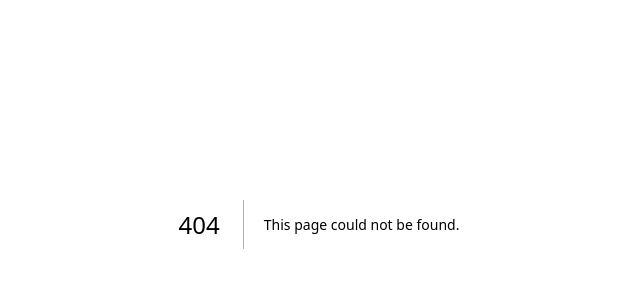
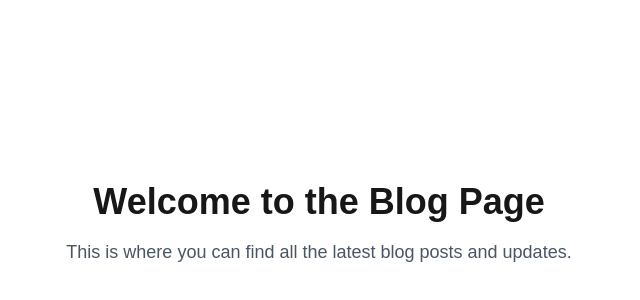
Before and after one commit to shahariar270/next-basic, a Next.js app: page /blog in a window 1280 px wide. Before the commit this address had no page. Shown: the part 176-476 px from the top of the page, without its empty margins (321-961 px from the left). Built offline with nearby package versions, Linux system fonts and the light colour scheme.

Commit message:
routing done

```diff
--- /dev/null
+++ b/app/blog/page.js
@@ -0,0 +1,16 @@
+
+
+export const metadata = {
+    title: "Portfolio Builder",
+    description: "A portfolio builder for developers and designers to showcase their work.",
+};
+
+
+export default function Blog() {
+    return (
+        <div className="flex flex-col items-center justify-center min-h-screen py-2">
+            <h1 className="text-4xl font-bold mb-4">Welcome to the Blog Page</h1>
+            <p className="text-lg text-gray-600">This is where you can find all the latest blog posts and updates.</p>
+        </div>
+    );
+}
--- a/app/layout.js
+++ b/app/layout.js
@@ -22,7 +22,9 @@ export default function RootLayout({ children }) {
       lang="en"
       className={`${geistSans.variable} ${geistMono.variable} h-full antialiased`}
     >
-      <body className="min-h-full flex flex-col">{children}</body>
+      <body className="min-h-full flex flex-col">
+        {children}
+      </body>
     </html>
   );
 }
--- a/app/page.js
+++ b/app/page.js
@@ -1,5 +1,6 @@
 "use client";
 import Image from "next/image";
+import Link from "next/link";
 import { useState } from "react";
 
 
@@ -27,6 +28,9 @@ export default function Home() {
         <div key={project.id} className="bg-white rounded-lg shadow-md p-6 m-4 w-full max-w-md">
           <h2>{project.title}</h2>
           <p>{project.description}</p>
+          <Link href="/blog" className="text-blue-500 hover:underline">
+            Read More
+          </Link>
           <button onClick={()=>handleDelete(project.id)} className="bg-red-500 text-white px-4 py-2 rounded mt-4">Delete</button>
         </div>
       ))}
```
